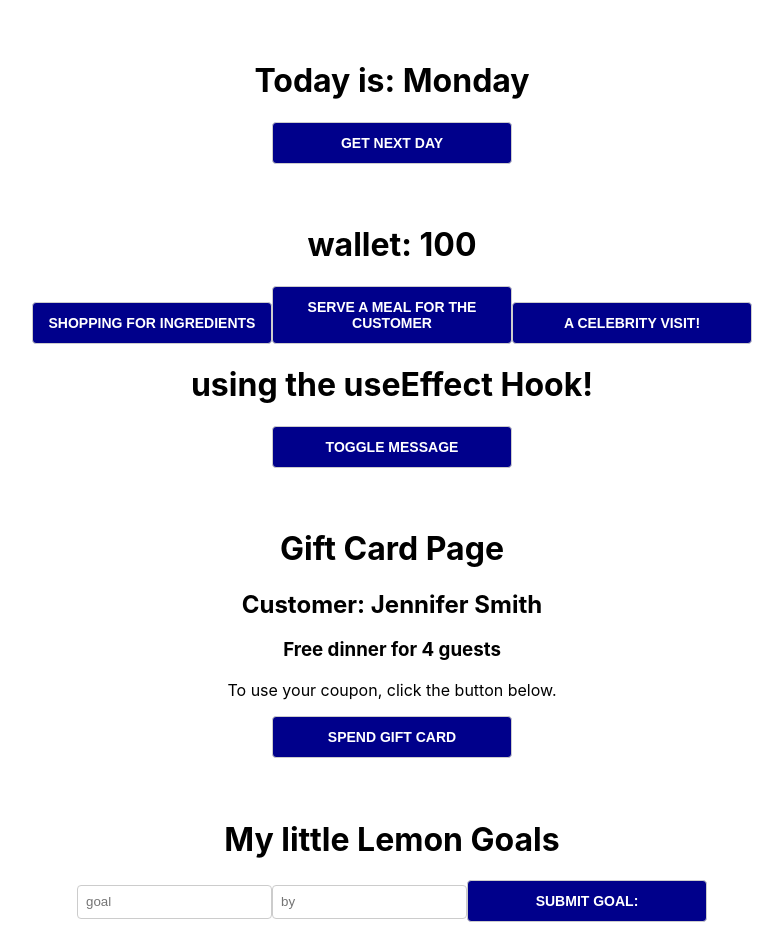
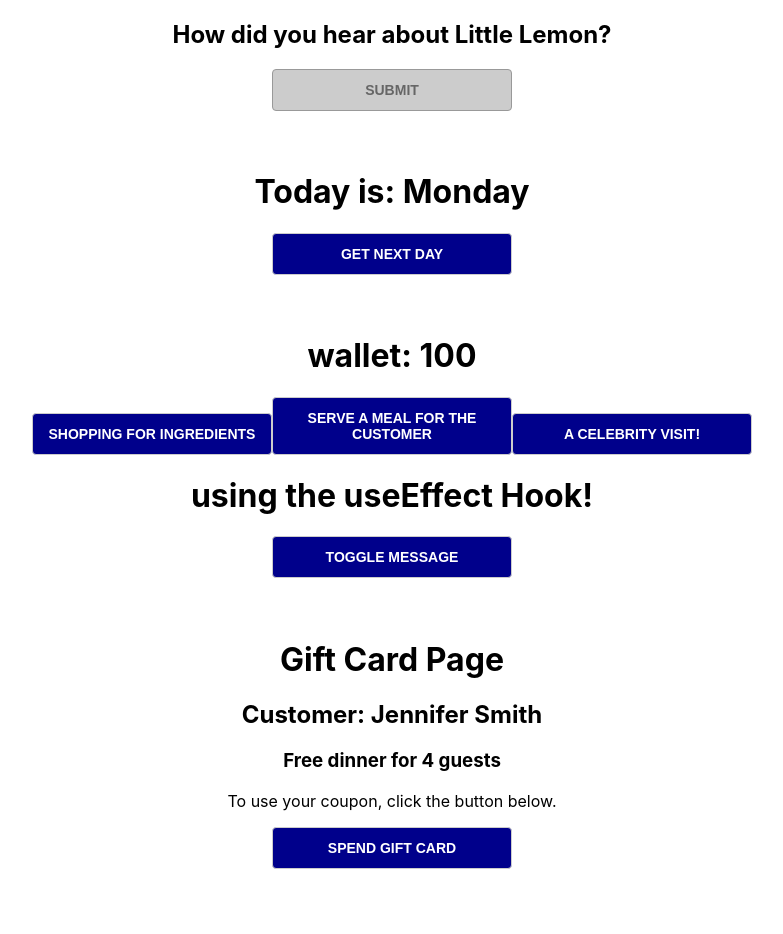
Before and after one commit to rhiz0m/metaReactAdvanced, a React (Create React App) app: page / in a window 1280 px wide. Shown: the top 934 px of the page, without its empty margins (248-1031 px from the left). Built offline with nearby package versions, Linux system fonts and the light colour scheme; no server answers.

Commit message:
Lab -exercice:  React.clone React.children.map

```diff
--- a/src/App.js
+++ b/src/App.js
@@ -7,6 +7,7 @@
 import UseEffectInTabs from "./module2/UseEffectInTabs"
 import UseReducer from "./module2/UseReducer"
 import CustomHook from "./module2/Lab_customHooks"
+import AppRadio from "./module3/AppRadio"
 
 const queryClient = new QueryClient()
 
@@ -14,6 +15,7 @@
   return (
     <QueryClientProvider client={queryClient}>
       <div className="App">
+        <AppRadio />
         <CustomHook />
         <UseReducer />
         <UseEffectInTabs />
--- /dev/null
+++ b/src/module3/App.css
@@ -0,0 +1,23 @@
+/* .App {
+  display: flex;
+  flex: 1;
+  height: 100vh;
+  flex-direction: column;
+  padding: 16px;
+}
+
+button {
+  margin-top: 16px;
+  width: 150px;
+  height: 32px;
+  border: none;
+  border-radius: 4px;
+  background-color: darkblue;
+  color: white;
+}
+
+button:disabled,
+button[disabled] {
+  background-color: #cccccc;
+  color: #666666;
+} */
--- /dev/null
+++ b/src/module3/AppRadio.js
@@ -0,0 +1,21 @@
+import "./App.css"
+import { RadioGroup, RadioOption } from "./Radio"
+import { useState } from "react"
+
+function AppRadio() {
+  const [selected, setSelected] = useState("")
+  return (
+    <div className="App">
+      <h2>How did you hear about Little Lemon?</h2>
+      <RadioGroup onChange={setSelected} selected={selected}>
+        <RadioOption value="social_media">Social Media</RadioOption>
+        <RadioOption value="friends">Friends</RadioOption>
+        <RadioOption value="advertising">Advertising</RadioOption>
+        <RadioOption value="other">Other</RadioOption>
+      </RadioGroup>
+      <button disabled={!selected}>Submit</button>
+    </div>
+  )
+}
+
+export default AppRadio
--- /dev/null
+++ b/src/module3/Radio/index.js
@@ -0,0 +1,21 @@
+import * as React from "react"
+import "./styles.css"
+
+export const RadioGroup = ({ onChange, selected, children }) => {
+  // Use React.Children.map and React.cloneElement to clone the children
+  // and pass the correct props to each RadioOption
+  const RadioOptions = null
+
+  return <div className="RadioGroup">{RadioOptions}</div>
+}
+
+export const RadioOption = ({ value, checked, onChange, children }) => {
+  // Hook up the onChange handler to call the onChange prop passed to RadioGroup
+  // Also, make sure to pass the correct checked prop to the input element
+  return (
+    <div className="RadioOption">
+      <input id={value} type="radio" name={value} />
+      <label htmlFor={value}>{children}</label>
+    </div>
+  )
+}
--- /dev/null
+++ b/src/module3/Radio/styles.css
@@ -0,0 +1,19 @@
+.RadioGroup {
+  display: flex;
+  flex-direction: column;
+  align-items: flex-start;
+}
+
+.RadioOption {
+  margin-bottom: 8px;
+  cursor: pointer;
+}
+
+input {
+  margin-right: 8px;
+  cursor: pointer;
+}
+
+label {
+  cursor: pointer;
+}
```
